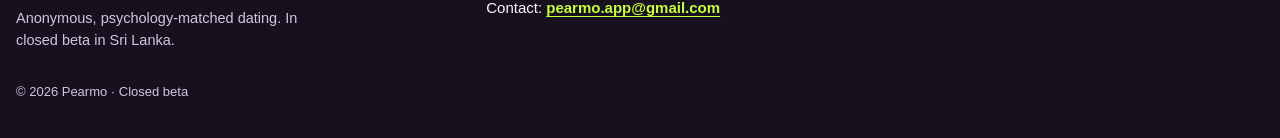
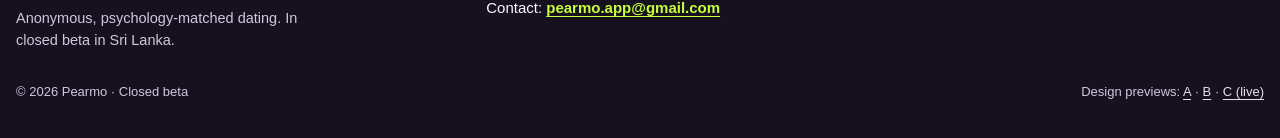
Before and after one commit to Emberloft-Software/pearmo-website, a Next.js app: page /terms in a window 1280 px wide. Shown: the part 4772-4910 px from the top of the page. Built offline with nearby package versions, Linux system fonts and the light colour scheme; no server answers; a web font is replaced by a local one.

Commit message:
Footer: temporary links to the A, B and C design previews

```diff
--- a/src/components/sections/Footer.tsx
+++ b/src/components/sections/Footer.tsx
@@ -49,7 +49,26 @@
             </div>
           )}
         </div>
-        <p className="mt-7.5 text-[13px] text-[#cfc8df]">{footer.copyright}</p>
+        <div className="mt-7.5 flex flex-wrap items-center justify-between gap-x-6 gap-y-2 text-[13px] text-[#cfc8df]">
+          <p>{footer.copyright}</p>
+          {/* Temporary, for comparing design directions; see site-content. */}
+          <p>
+            {footer.designPreviews.label}:{" "}
+            {footer.designPreviews.links.map((link, i) => (
+              <span key={link.href}>
+                {i > 0 && " · "}
+                <Link
+                  href={link.href}
+                  prefetch={false}
+                  rel="nofollow"
+                  className="text-[#e4dfef] underline underline-offset-3 hover:text-lime"
+                >
+                  {link.label}
+                </Link>
+              </span>
+            ))}
+          </p>
+        </div>
       </div>
     </footer>
   );
--- a/src/content/site-content.ts
+++ b/src/content/site-content.ts
@@ -418,6 +418,19 @@
   copyright: `© ${new Date().getFullYear()} Pearmo · Closed beta`,
   contactLabel: "Contact",
   qrLabel: "Scan to open Pearmo",
+  /**
+   * Temporary: the three design directions, linked so the team can compare
+   * them while design changes are discussed. The pages are noindex. Remove
+   * this together with src/app/design and src/designs.
+   */
+  designPreviews: {
+    label: "Design previews",
+    links: [
+      { href: "/design/a", label: "A" },
+      { href: "/design/b", label: "B" },
+      { href: "/design/c", label: "C (live)" },
+    ],
+  },
   links: [
     { href: "/privacy", label: "Privacy" },
     { href: "/terms", label: "Terms" },
```
